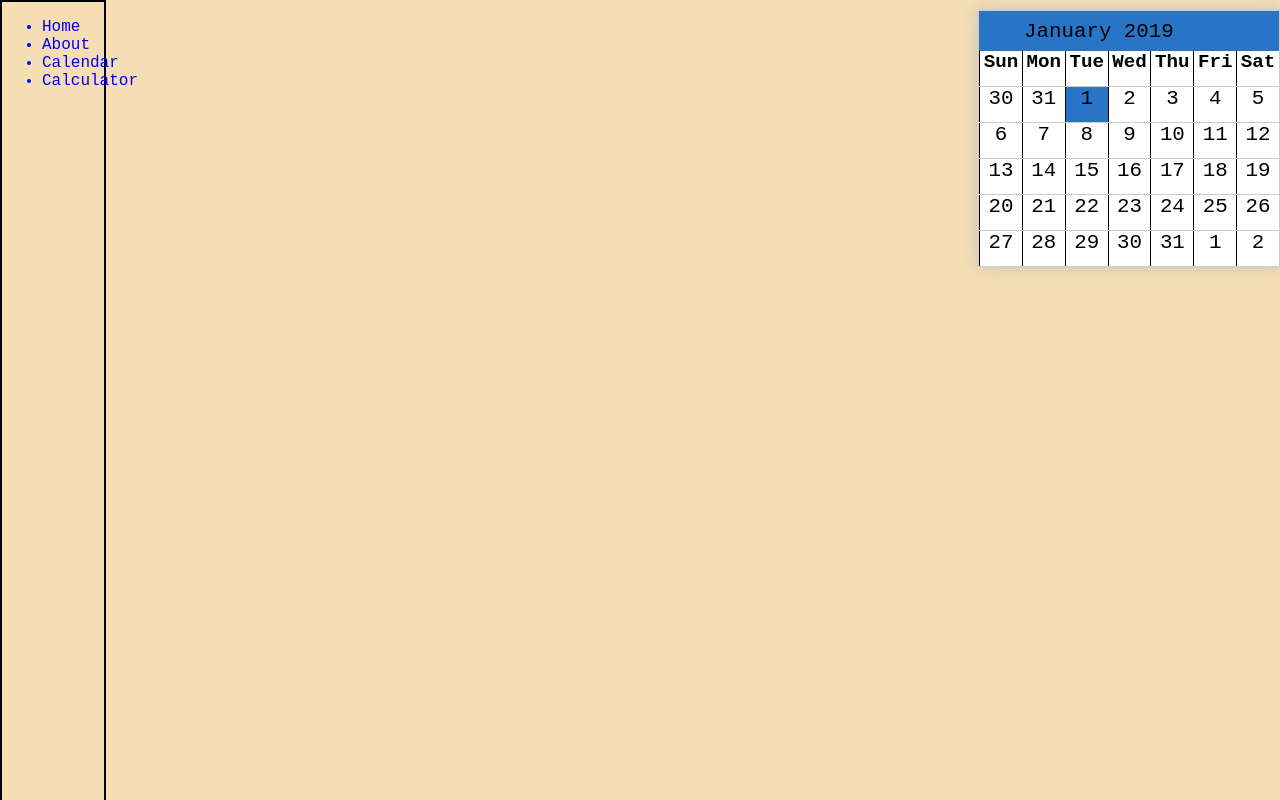
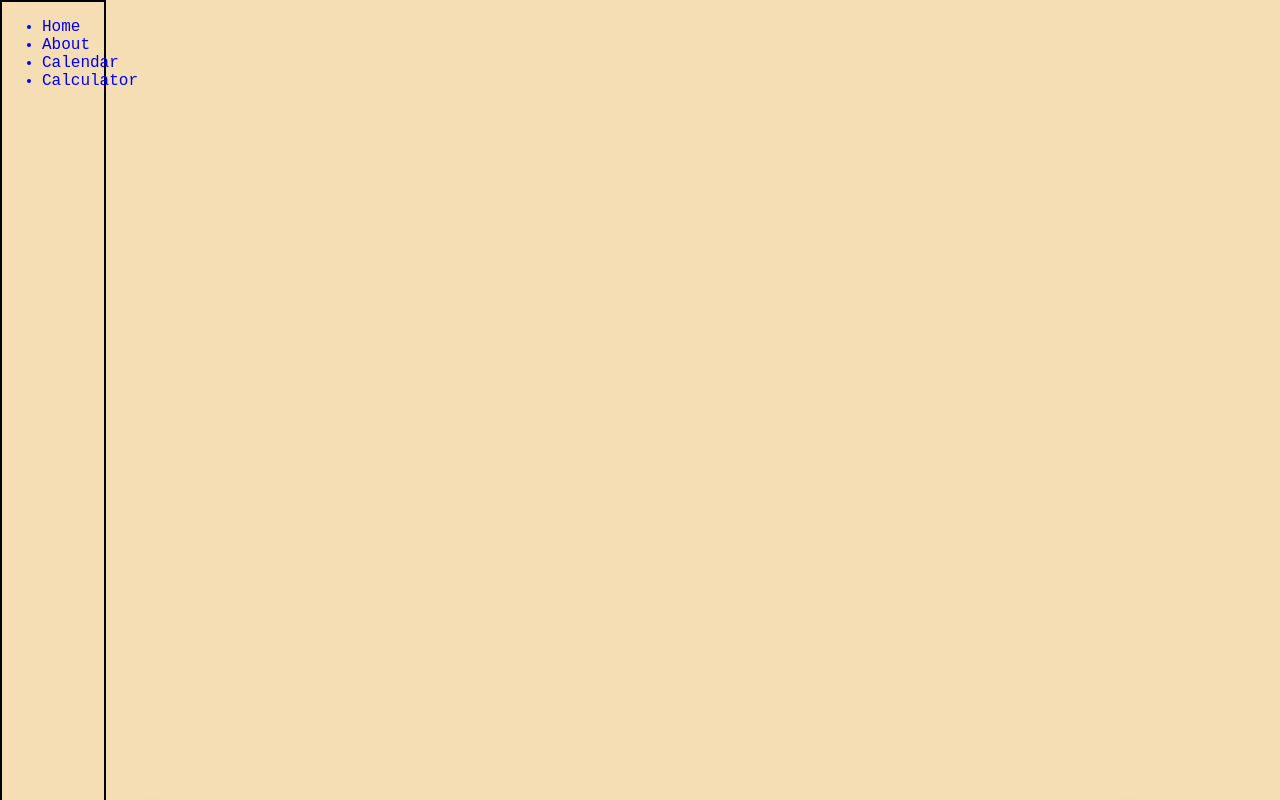
Before and after one commit to davecalderwood/Tools2, a React (Create React App) app: page /calendar in a window 1280 px wide. Shown: the top 800 px of the page. Built offline with nearby package versions, Linux system fonts and the light colour scheme.

Commit message:
Fixed sizing

```diff
--- a/src/App.css
+++ b/src/App.css
@@ -63,8 +63,7 @@ button {
   user-select: none;
 }
 .month-display {
-  align-items: center;
-  height: 40px;
+  height: 80px;
   background: #2875C7;
 }
 .row {
@@ -79,20 +78,17 @@ button {
   transition: background .2s;
   height: 100%;
   display: flex;
-  justify-content: center;
-  align-items: center;
 }
 .arrow:hover {
   background: #2875C7;
 }
 .calendar {
-  position: absolute;
-  top: 0;
-  right: 0;
+  top: 50%;
+  left: 50%;
   display: block;
   background: white;
-  width: 300px;
-  border: solid 1px #CCCCCC;
+  width: 1000px;
+  border: 1px solid black;
   margin: 10px auto;
   box-shadow: 0 0 15px 0 #C0C0C0;
   font-size: 1.3rem;
@@ -105,7 +101,7 @@ button {
 }
 .day {
   flex: 1;
-  height: 35px;
+  height: 90px;
   border-left: solid 1px;
   cursor: pointer;
   transition: all .2s;
@@ -113,6 +109,16 @@ button {
 .day.today {
   background: #2875C7;
 }
+.day.different-month {
+  color: #C0C0C0;
+}
+.day.selected {
+  color: white;
+  background: #2875C7;
+}
 .week {
   border-top: solid 1px #CCCCCC;
 }
+.header {
+  text-align: center;
+}
--- a/src/components/DayNames.js
+++ b/src/components/DayNames.js
@@ -4,13 +4,13 @@ export default class DayNames extends Component {
     render() {
         return (
           <div className="row day-names">
-            <span className="day">Sun</span>
-            <span className="day">Mon</span>
-            <span className="day">Tue</span>
-            <span className="day">Wed</span>
-            <span className="day">Thu</span>
-            <span className="day">Fri</span>
-            <span className="day">Sat</span>
+            <span className="day">Sunday</span>
+            <span className="day">Monday</span>
+            <span className="day">Tuesday</span>
+            <span className="day">Wednesday</span>
+            <span className="day">Thursday</span>
+            <span className="day">Friday</span>
+            <span className="day">Saturday</span>
           </div>
         );
     }
```
